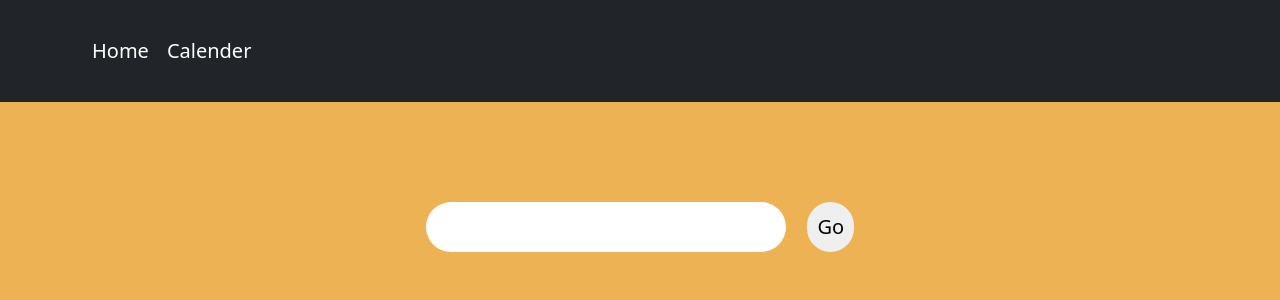
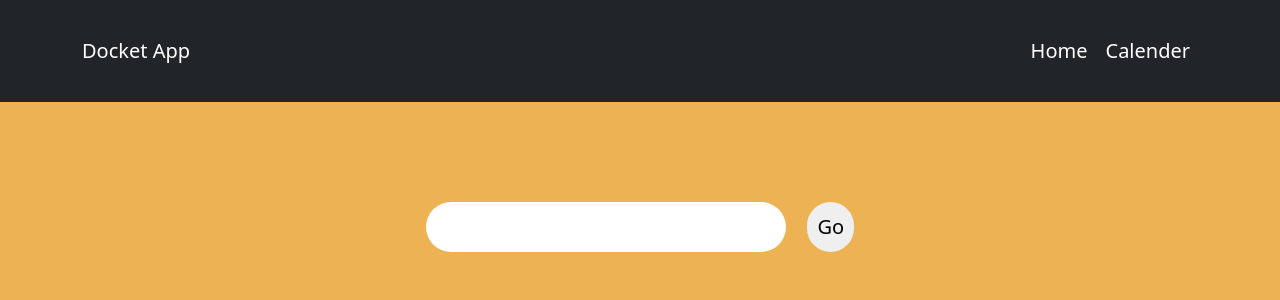
Before and after one commit to aswathyeg/react-todoApp, a React (Create React App) app: page / in a window 1280 px wide. Shown: the top 300 px of the page. Built offline with nearby package versions, Linux system fonts and the light colour scheme.

Commit message:
added Nav

```diff
--- a/src/Header.js
+++ b/src/Header.js
@@ -1,21 +1,22 @@
-import { Container, Navbar } from "react-bootstrap";
+import { Container } from "react-bootstrap";
 import Nav from "react-bootstrap/Nav";
 import "./Styles.css";
+import { Link } from "react-router-dom";
+import Navbar from "react-bootstrap/Navbar";
 function BasicExample() {
   return (
     <Navbar bg="dark" variant="dark">
       <Container className="header-container">
-        <Nav
-          activeKey="/home"
-          // onSelect={(selectedKey) => alert(`selected ${selectedKey}`)}
-        >
+        <Navbar.Brand className="brand">Docket App</Navbar.Brand>
+        <Nav className="nav-item">
           <Nav.Item>
             <Nav.Link href="/home">Home</Nav.Link>
           </Nav.Item>
           <Nav.Item>
             <Nav.Link eventKey="link-1">Calender</Nav.Link>
           </Nav.Item>
-          {/* <Nav.Item>
+        </Nav>
+        {/* <Nav.Item>
         <Nav.Link eventKey="link-2">Link</Nav.Link>
       </Nav.Item>
       <Nav.Item>
@@ -23,7 +24,6 @@ function BasicExample() {
           Disabled
         </Nav.Link>
       </Nav.Item>*/}
-        </Nav>
       </Container>
     </Navbar>
   );
```
